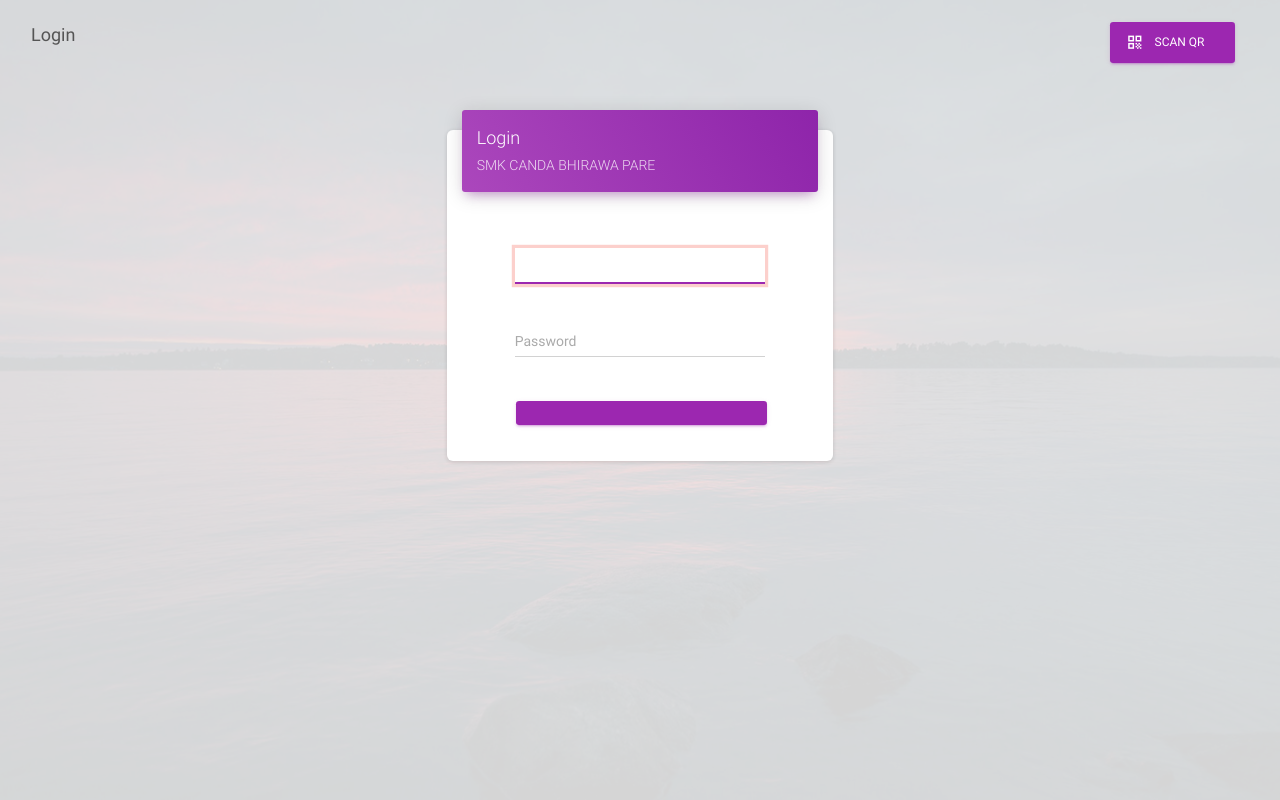
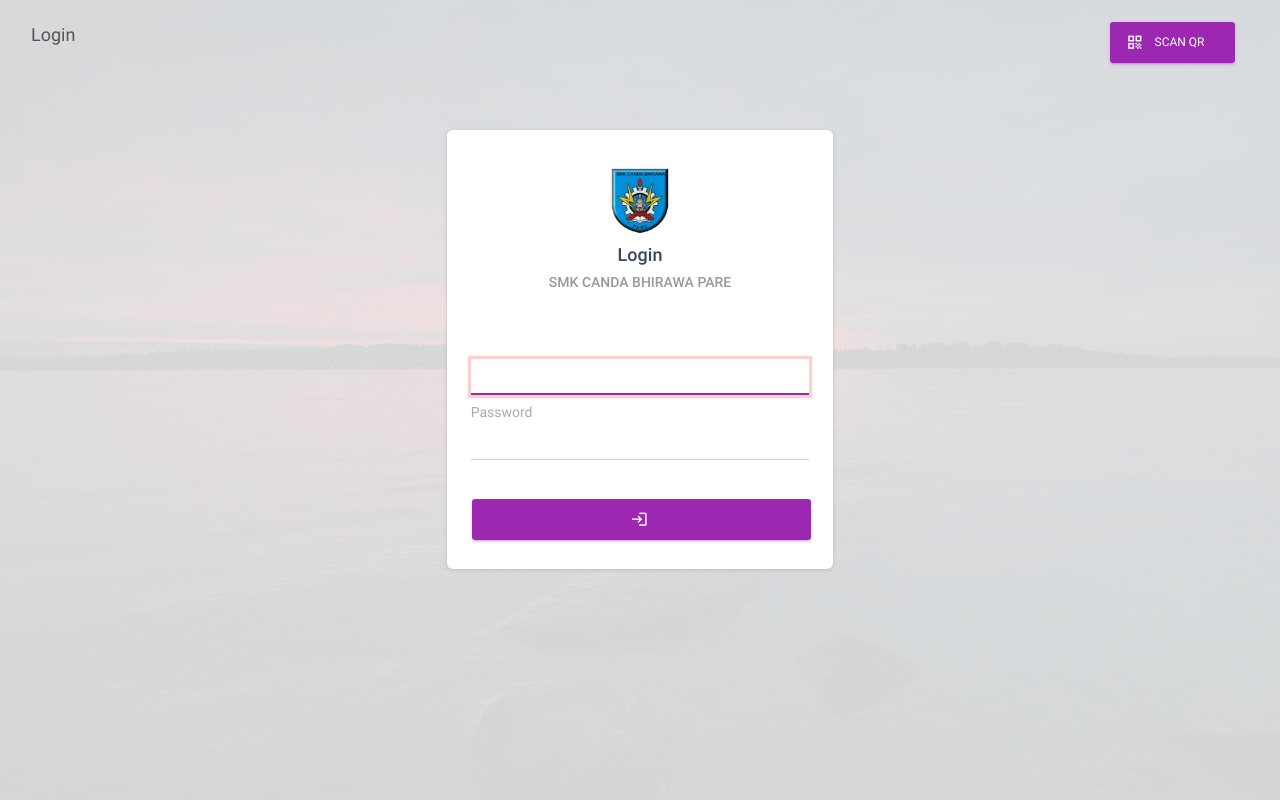
Before and after one commit to reyhan74/presensi, a CodeIgniter 4 app: the page made by app/Views/admin/login.php in a window 1280 px wide. Run offline with PHP 8.4 and a stand-in for CodeIgniter, Linux system fonts and the light colour scheme; the template is opened without the code that fills it, so the values that code supplies are empty; some libraries are stand-ins or nearby versions.

Commit message:
edit view login

```diff
--- a/app/Views/admin/login.php
+++ b/app/Views/admin/login.php
@@ -5,30 +5,30 @@
    <i class="material-icons mr-2">qr_code</i>
    Scan QR
 </a>
-
 <?= $this->endSection() ?>
 
 <?= $this->section('content'); ?>
 <div class="main-panel">
    <div class="content">
       <div class="container-fluid">
-          <div class="row">
-             <div class="col-md-4 m-auto">
-                <div class="card">
-                   <div class="card-header card-header-primary mb-48">
-                      <h4 class="card-title">Login</h4>
-                      <p class="card-category">SMK CANDA BHIRAWA PARE</p>
+         <div class="row justify-content-center">
+            <div class="col-md-4"> <!-- Ubah dari col-md-6 ke col-md-4 -->
+               <div class="card shadow-lg rounded-lg border-0 animate__animated animate__fadeInDown">
+                  <div class="card-header bg-gradient-primary text-white text-center py-4">
+                     <!-- Logo SMK -->
+                     <img src="<?= base_url('assets/img/logo.png'); ?>" alt="Logo SMK" class="mb-2" style="max-height: 80px;">
+                     <h4 class="card-title font-weight-bold">Login</h4>
+                     <p class="card-category font-weight-bold mb-0">SMK CANDA BHIRAWA PARE</p>
                   </div>
 
-                   <div class="card-body mx-5 my-3">
+                  <div class="card-body px-4 py-4"> <!-- Sedikit kurangi padding -->
                      <?= view('\App\Views\admin\_message_block') ?>
                      <form action="<?= url_to('login') ?>" method="post">
                         <?= csrf_field() ?>
-                         <div class="row">
-                            <div class="col-md-12">
+
                         <?php if ($config->validFields === ['email']) : ?>
                         <div class="form-group">
-                                     <label class="bmd-label-floating"><?= lang('Auth.email') ?></label>
+                           <label><?= lang('Auth.email') ?></label>
                            <input type="email" class="form-control <?php if (session('errors.login')) : ?>is-invalid<?php endif ?>" name="login" autofocus>
                            <div class="invalid-feedback">
                               <?= session('errors.login') ?>
@@ -36,44 +36,42 @@
                         </div>
                         <?php else : ?>
                         <div class="form-group">
-                                     <label class="bmd-label-floating"><?= lang('Auth.emailOrUsername') ?></label>
+                           <label><?= lang('Auth.emailOrUsername') ?></label>
                            <input type="text" class="form-control <?php if (session('errors.login')) : ?>is-invalid<?php endif ?>" name="login" autofocus>
                            <div class="invalid-feedback">
                               <?= session('errors.login') ?>
                            </div>
                         </div>
                         <?php endif; ?>
-                            </div>
-                         </div>
-                         <div class="row mt-3">
-                            <div class="col-md-12">
-                               <div class="form-group">
-                                  <label class="bmd-label-floating">Password</label>
-                                  <input type="password" name="password" class="form-control  <?php if (session('errors.password')) : ?>is-invalid<?php endif ?>">
+
+                        <div class="form-group mt-3">
+                           <label>Password</label>
+                           <input type="password" name="password" class="form-control <?php if (session('errors.password')) : ?>is-invalid<?php endif ?>">
                            <div class="invalid-feedback">
                               <?= session('errors.password') ?>
                            </div>
                         </div>
-                            </div>
-                         </div>
-                         <!-- <button type="submit" class="btn btn-primary col-md-12">Login</button> -->
+
                         <?php if ($config->allowRemembering) : ?>
-                            <div class="form-check">
-                               <label class="form-check-label">
-                                  <input type="checkbox" name="remember" class="form-check-input" <?php if (old('remember')) : ?> checked <?php endif ?>>
+                        <div class="form-check mt-3">
+                           <input type="checkbox" name="remember" class="form-check-input" id="rememberMe" <?php if (old('remember')) : ?> checked <?php endif ?>>
+                           <label class="form-check-label" for="rememberMe">
                               <?= lang('Auth.rememberMe') ?>
                            </label>
                         </div>
                         <?php endif; ?>
 
-                         <br>
-
-                         <button type="submit" class="btn btn-primary btn-block"><?= lang('Auth.loginAction') ?></button>
+                        <button type="submit" class="btn btn-primary btn-block mt-4">
+                           <i class="material-icons mr-1">login</i> <?= lang('Auth.loginAction') ?>
+                        </button>
 
                         <?php if ($config->activeResetter) : ?>
-                            <p><a href="<?= url_to('forgot') ?>"><?= lang('Auth.forgotYourPassword') ?></a></p>
+                        <div class="text-center mt-3">
+                           <a href="<?= url_to('forgot') ?>" class="text-secondary">
+                              <small><?= lang('Auth.forgotYourPassword') ?></small>
+                           </a>
+                        </div>
                         <?php endif; ?>
-                         <div class="clearfix"></div>
                      </form>
                   </div>
                </div>
```
Also changed, not shown: public/assets/img/logo.png (added), public/assets/img/logo_sekolah.jpg (deleted), public/assets/img/logo_sekolah.png (added). Lines whose indentation alone changed are shown as unchanged.
